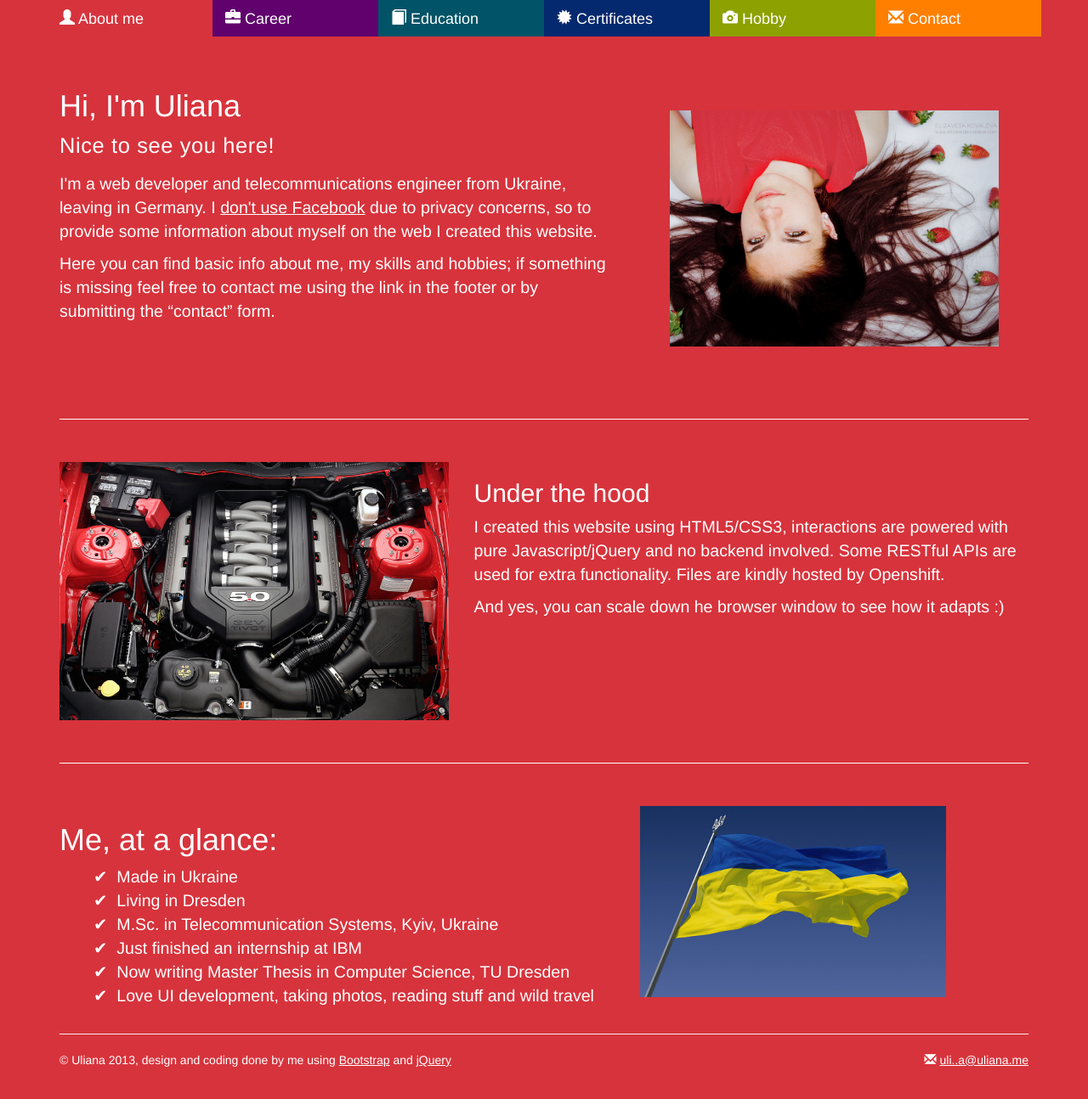
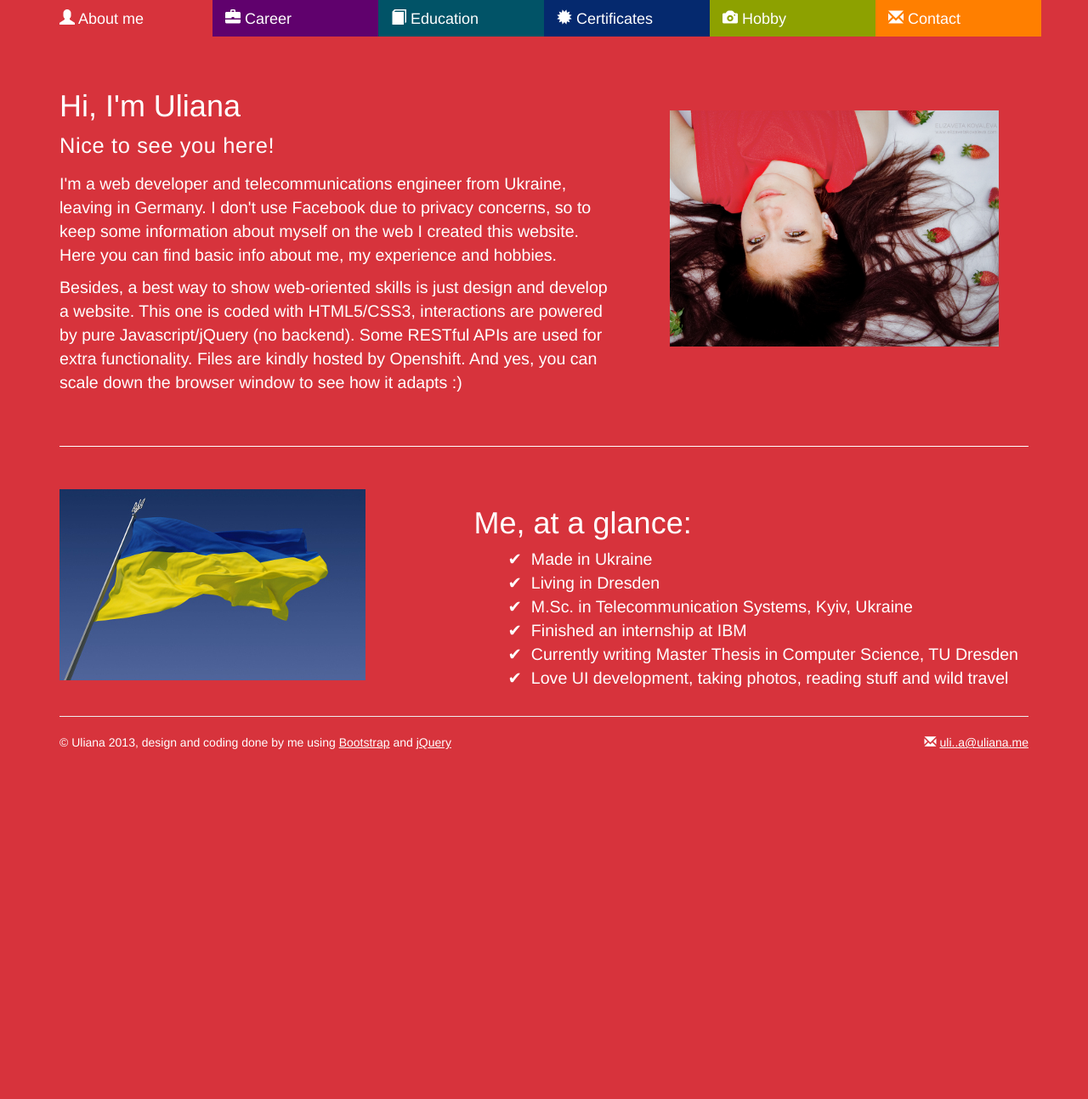
Before and after one commit to UlianaMunich/uliana_me, a Flask app: page / in a window 1280 px wide. Shown: the whole page at 85% size. After the commit the page ends 882 px from the top, so only its background shows below. Run offline with Flask 2, Linux system fonts and the light colour scheme; parts of the project's set-up code (start-up, migrations or seed data) failed here and were passed over; some libraries are stand-ins or nearby versions.

Commit message:
Corrected text, reverted main page

```diff
--- a/wsgi/templates/index.html
+++ b/wsgi/templates/index.html
@@ -59,43 +59,30 @@
           <h1>Hi, I'm Uliana</h1>
           <p class="lead">Nice to see you here!</p>
 
-          <p>I'm a web developer and telecommunications engineer from Ukraine, leaving in Germany. I <a href="http://www.quitfacebookday.com/">don't use Facebook</a> due to privacy concerns, so to provide some information about myself on the web I created this website.</p>
-          <p>Here you can find basic info about me, my skills and hobbies; if something is missing feel free to contact me using the link in the footer or by submitting the &ldquo;contact&rdquo; form.
-          </p>
+          <p>I'm a web developer and telecommunications engineer from Ukraine, leaving in Germany. I don't use Facebook due to privacy concerns, so to keep some information about myself on the web I created this website. Here you can find basic info about me, my experience and hobbies.</p>
+
+          <p>Besides, a best way to show web-oriented skills is just design and develop a website. This one is coded with HTML5/CSS3, interactions are powered by pure Javascript/jQuery (no backend). Some RESTful APIs are used for extra functionality. Files are kindly hosted by Openshift. And yes, you can scale down the browser window to see how it adapts :)</p>
         </div>
         <div class="col-md-5 image">
           <img class="img-responsive img-padded" src="static/img/ulia.jpg"/>
         </div>
       </div>
-      <!-- Story -->
+      <!-- About me -->
       <hr class="story-divider">
       <div class="row story">
         <div class="col-md-5 image">
-           <img class="img-responsive" src="static/img/engine1.jpg"/>
+          <img class="img-responsive" src="static/img/pic2aboutMe.jpg"/>
         </div>
-        <div class="col-md-7">
-          <h2>Under the hood</h2>
-          <p>I created this website using HTML5/CSS3, interactions are powered with pure Javascript/jQuery and no backend involved. Some RESTful APIs are used for extra functionality. Files are kindly hosted by Openshift.</p>
-          <p>And yes, you can scale down he browser window to see how it adapts :)
-          </p>
-        </div>
-      </div>
-      <!-- About me -->
-      <hr class="story-divider">
-      <div class="row story">
         <div class="col-md-7">
           <h1>Me, at a glance:</h1>
           <ul class="nobullets">
             <li>✔&nbsp;&nbsp;Made in Ukraine</li>
             <li>✔&nbsp;&nbsp;Living in Dresden</li>
             <li>✔&nbsp;&nbsp;M.Sc. in Telecommunication Systems, Kyiv, Ukraine</li>
-            <li>✔&nbsp;&nbsp;Just finished an internship at IBM</li>
-            <li>✔&nbsp;&nbsp;Now writing Master Thesis in Computer Science, TU Dresden</li>
+            <li>✔&nbsp;&nbsp;Finished an internship at IBM</li>
+            <li>✔&nbsp;&nbsp;Currently writing Master Thesis in Computer Science, TU Dresden</li>
             <li>✔&nbsp;&nbsp;Love UI development, taking photos, reading stuff and wild travel</li>
           </ul>
-        </div>
-        <div class="col-md-5 image">
-          <img class="img-responsive" src="static/img/pic2aboutMe.jpg"/>
         </div>
       </div>
     </div>
```
Also changed, not shown: other parts of wsgi/templates/index.html (+18 -20 lines), wsgi/static/img/engine1.jpg (deleted).
